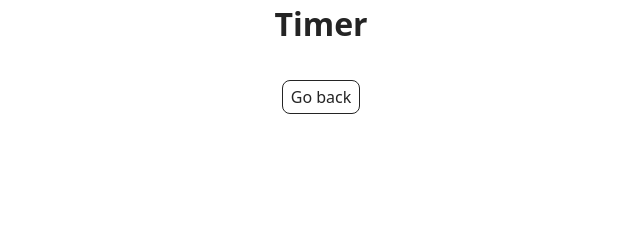
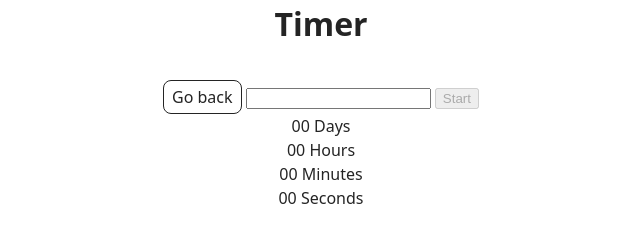
Before and after one commit to Jul88T/goit-js-hw-10, a website built with Vite: page src/1-timer.html in a window 1280 px wide. Shown: the whole page, without its empty margins (319-959 px from the left). Built offline with nearby package versions, Linux system fonts and the light colour scheme; a script that the page names is missing.

Commit message:
Update 1-timer.html

```diff
--- a/src/1-timer.html
+++ b/src/1-timer.html
@@ -5,15 +5,48 @@
     <meta http-equiv="X-UA-Compatible" content="IE=edge" />
     <meta name="viewport" content="width=device-width, initial-scale=1.0" />
     <title>1-timer</title>
+    <link
+      href="https://cdn.jsdelivr.net/npm/flatpickr/dist/flatpickr.min.css"
+      rel="stylesheet"
+    />
+    <link
+      href="https://cdn.jsdelivr.net/npm/izitoast/dist/css/iziToast.min.css"
+      rel="stylesheet"
+    />
     <link rel="stylesheet" href="./css/styles.css" />
+    <link rel="stylesheet" href="./css/1-timer.css" />
   </head>
   <body>
     <main>
       <div class="container">
         <h1 class="main-title">Timer</h1>
         <load src="./partials/back-link.html" />
+        <input type="text" id="datetime-picker" />
+        <!-- <button type="button" data-start>Start</button> -->
+        <button type="button" id="start-btn" disabled>Start</button>
+
+        <div class="timer">
+          <div class="field">
+            <span class="value" data-days>00</span>
+            <span class="label">Days</span>
+          </div>
+          <div class="field">
+            <span class="value" data-hours>00</span>
+            <span class="label">Hours</span>
+          </div>
+          <div class="field">
+            <span class="value" data-minutes>00</span>
+            <span class="label">Minutes</span>
+          </div>
+          <div class="field">
+            <span class="value" data-seconds>00</span>
+            <span class="label">Seconds</span>
+          </div>
+        </div>
       </div>
     </main>
+    <script src="https://cdn.jsdelivr.net/npm/flatpickr"></script>
+    <script src="https://cdn.jsdelivr.net/npm/izitoast/dist/js/iziToast.min.js"></script>
     <script type="module" src="./js/1-timer.js"></script>
   </body>
 </html>
```
